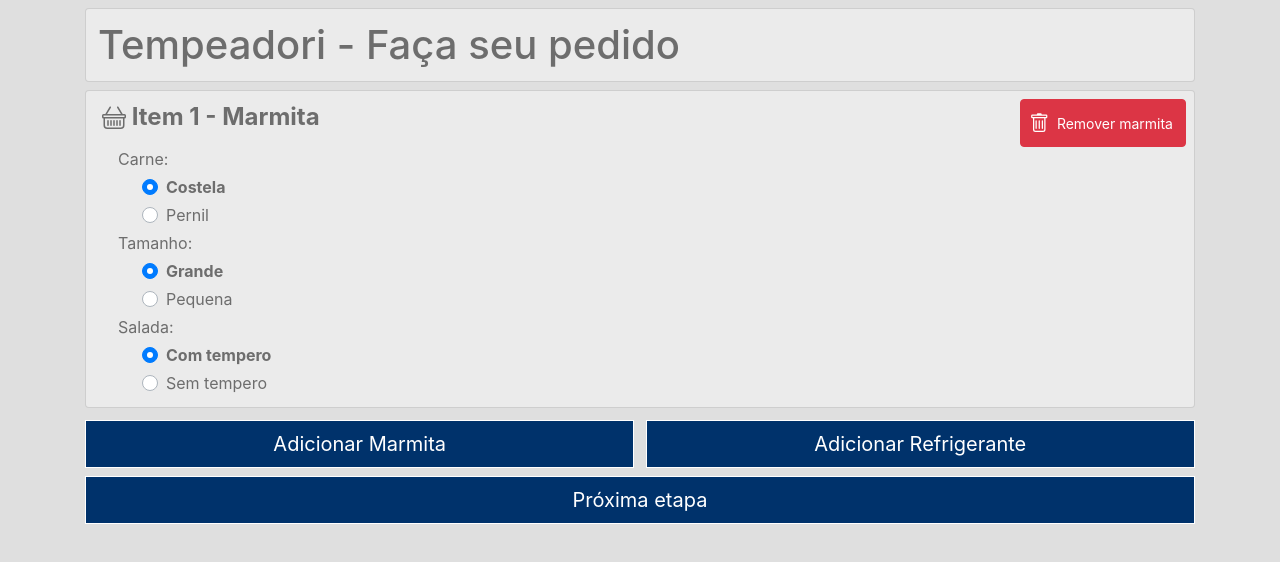
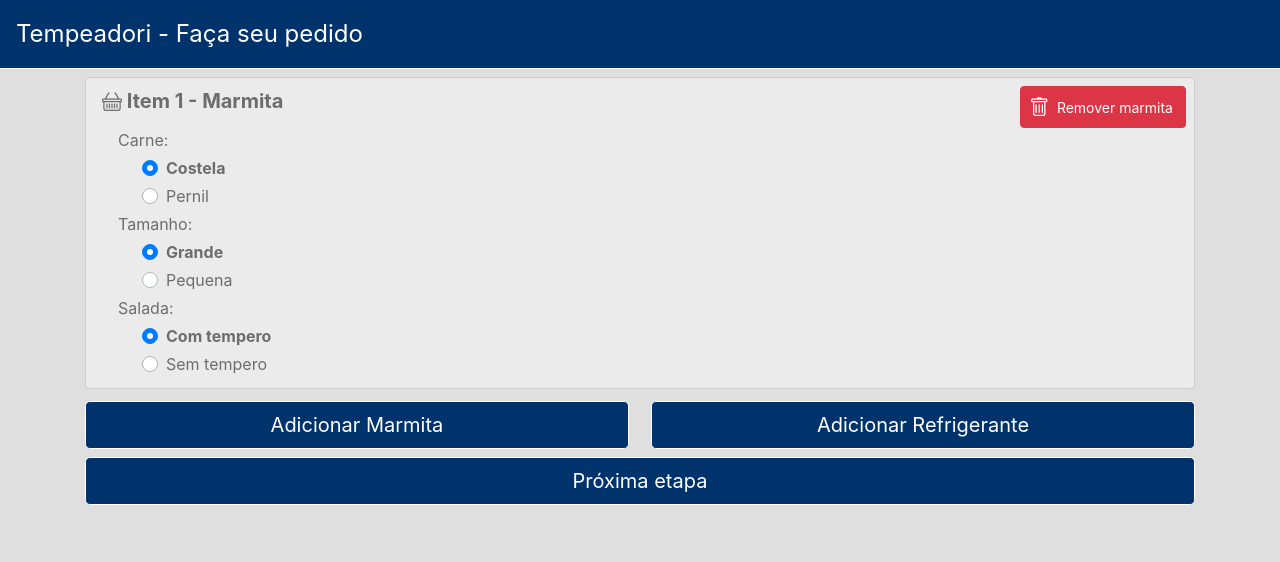
Before and after one commit to GustavoKlinfuss/Lunch-X__WebApp, a Vue app: page / in a window 1280 px wide. Shown: the top 562 px of the page. Built offline with nearby package versions, Linux system fonts and the light colour scheme.

Commit message:
Styling project

```diff
--- a/src/App.vue
+++ b/src/App.vue
@@ -1,11 +1,11 @@
 <template>
-<div id="app">
+<main>
+  <header class="header">{{header}}</header>
   <div class="container">
-    <h1 class="header">{{header}}</h1>
     <order-screen v-if="stage === StagesEnum.OrderScreen" v-on:step-completed="orderCompleted($event)"/>
     <user-info-screen v-if="stage === StagesEnum.UserInfoScreen" v-on:step-completed="userDetailsCompleted($event)"/>
   </div>
-</div>
+</main>
 </template>
 
 <script>
@@ -134,7 +134,7 @@
 </script>
 
 <style>
-html, #app {
+html, main {
   background-color: rgb(223, 223, 223);
   font-family: -apple-system, BlinkMacSystemFont, 'Segoe UI', Roboto, Oxygen, Ubuntu, Cantarell, 'Open Sans', 'Helvetica Neue', sans-serif;
   color:rgb(109, 109, 109);
@@ -142,11 +142,12 @@
 }
 
 .header {
-	margin-top: 8px;
-	padding: 12px;
-	background-color: rgb(235, 235, 235);
-  border: 1px solid rgba(0, 0, 0, 0.125);
-  border-radius: 4px;
+	background-color:  rgb(0, 50, 107);
+  padding: 16px 16px;
+  font-size: 24px;
+  color: white;
+  margin-bottom: 8px;
+  border-bottom: 1px solid white;
 }
 
 .row-div {
--- a/src/app/order-details/OrderScreen.vue
+++ b/src/app/order-details/OrderScreen.vue
@@ -1,12 +1,14 @@
 <template>
-<div class="order-screen" :key="keyToReloadScreen">
+<div class="column-div" :key="keyToReloadScreen">
 	<li v-for="(order, index) in orders" v-bind:key="order.id">
 		<packed-lunch-card
+			class="order-card"
 			v-if="order.itemType === OrderItemTypeEnum.PackedLunch"
 			:order="order"
 			:index="index"
 			v-on:card-excluded="removeCard($event)"/>
 		<refrigerant-card
+			class="order-card"
 			v-if="order.itemType === OrderItemTypeEnum.Refrigerant"
 			:order="order"
 			:index="index"
@@ -14,11 +16,11 @@
 	</li>
 	<div class="row-div">
 		<gt-button
-			style="width: 49.5%"
+			style="width: 49%"
 			text="Adicionar Marmita"
 			v-on:click="addItemToOrder(OrderItemTypeEnum.PackedLunch)"/>
 		<gt-button
-			style="margin-left: 1%; width: 49.5%"
+			style="margin-left: 2%; width: 49%"
 			text="Adicionar Refrigerante"
 			v-on:click="addItemToOrder(OrderItemTypeEnum.Refrigerant)"/>
 	</div>
@@ -96,15 +98,33 @@
 </script>
 
 <style scoped>
-.order-screen {
-	display: flex;
-	flex-direction: column;
+.order-card {
+  background-color: rgb(235, 235, 235);
+  padding-bottom: 8px;
+  margin-bottom: 8px;
 }
 
-.gt-btn {
-	margin: 4px 0px 4px 0px;
-	border-radius: 0px;
-	background-color:  rgb(0, 50, 107);
-	border: 1px solid white;
+.order-card >>> .card-head {
+  margin-left: 8px;
+  margin-right: 8px;
+	display: flex;
+	flex-direction: row;
+	justify-content: space-between;
+}
+
+.order-card >>> .card-title {
+	font-size: 20px;
+  margin-top: 8px;
+  margin-left: 8px;
+  font-weight: bolder;
+}
+
+.order-card >>> .card-remove-button {
+  margin-top: 8px;
+  font-size: 14px;
+}
+
+.order-card >>> .legend-label {
+  margin: 0px 0px 0px 32px;
 }
 </style>
--- a/src/app/order-details/packed-lunch-card/PackedLunchCard.vue
+++ b/src/app/order-details/packed-lunch-card/PackedLunchCard.vue
@@ -14,7 +14,7 @@
         shift-v="-1"
         shift-h="-3"
         icon="trash"></b-icon>
-    Remover marmita
+      Remover marmita
     </b-button>
   </div>
 
@@ -87,35 +87,3 @@
   }
 }
 </script>
-
-<style scoped>
-.card {
-  background-color: rgb(235, 235, 235);
-  padding-bottom: 8px;
-  margin-bottom: 8px;
-}
-
-.card-head {
-  margin-left: 8px;
-  margin-right: 8px;
-	display: flex;
-	flex-direction: row;
-	justify-content: space-between;
-}
-
-.card-title {
-	font-size: 24px;
-  margin-top: 8px;
-  margin-left: 8px;
-  font-weight: bolder;
-}
-
-.card-remove-button {
-  margin-top: 8px;;
-  font-size: 14px;
-}
-
-.legend-label {
-  margin: 0px 0px 0px 32px;
-}
-</style>
--- a/src/app/order-details/refrigerant-card/RefrigerantCard.vue
+++ b/src/app/order-details/refrigerant-card/RefrigerantCard.vue
@@ -14,7 +14,7 @@
         shift-v="-1"
         shift-h="-3"
         icon="trash"></b-icon>
-        Remover refrigerante
+      Remover refrigerante
     </b-button>
   </div>
 
@@ -69,35 +69,3 @@
   }
 }
 </script>
-
-<style scoped>
-.card {
-  background-color: rgb(235, 235, 235);
-  padding-bottom: 8px;
-  margin-bottom: 8px;
-}
-
-.card-head {
-  margin-left: 8px;
-  margin-right: 8px;
-	display: flex;
-	flex-direction: row;
-	justify-content: space-between;
-}
-
-.card-title {
-	font-size: 24px;
-  margin-top: 8px;
-  margin-left: 8px;
-  font-weight: bolder;
-}
-
-.card-remove-button {
-  margin-top: 8px;;
-  font-size: 14px;
-}
-
-.legend-label {
-  margin: 0px 0px 0px 32px;
-}
-</style>
--- a/src/app/user-details/UserInfoScreen.vue
+++ b/src/app/user-details/UserInfoScreen.vue
@@ -1,7 +1,7 @@
 <template>
 <div class="column-div">
   <div class="card">
-    <span>Dados para contato e entrega</span><br>
+    <label>Dados para contato e entrega</label><br>
 
     <div class="card-content">
       <gt-input label="Nome:" placeholder="Nome" v-model="userDetails.name"/>
@@ -49,10 +49,8 @@
 <style scoped>
 .card {
   background-color: rgb(235, 235, 235);
-  border-color: rgb(0, 50, 107);
   padding-bottom: 8px;
   margin-bottom: 8px;
-  border-radius: 0px;
   padding: 16px;
 }
 
--- a/src/components/GtButton.vue
+++ b/src/components/GtButton.vue
@@ -22,8 +22,7 @@
 <style scoped>
 .gt-btn {
 	margin: 4px 0px 4px 0px;
-	border-radius: 0px;
-	background-color:  rgb(0, 50, 107);
+  background-color:  rgb(0, 50, 107);
   border: 1px solid white;
 }
 </style>
```
